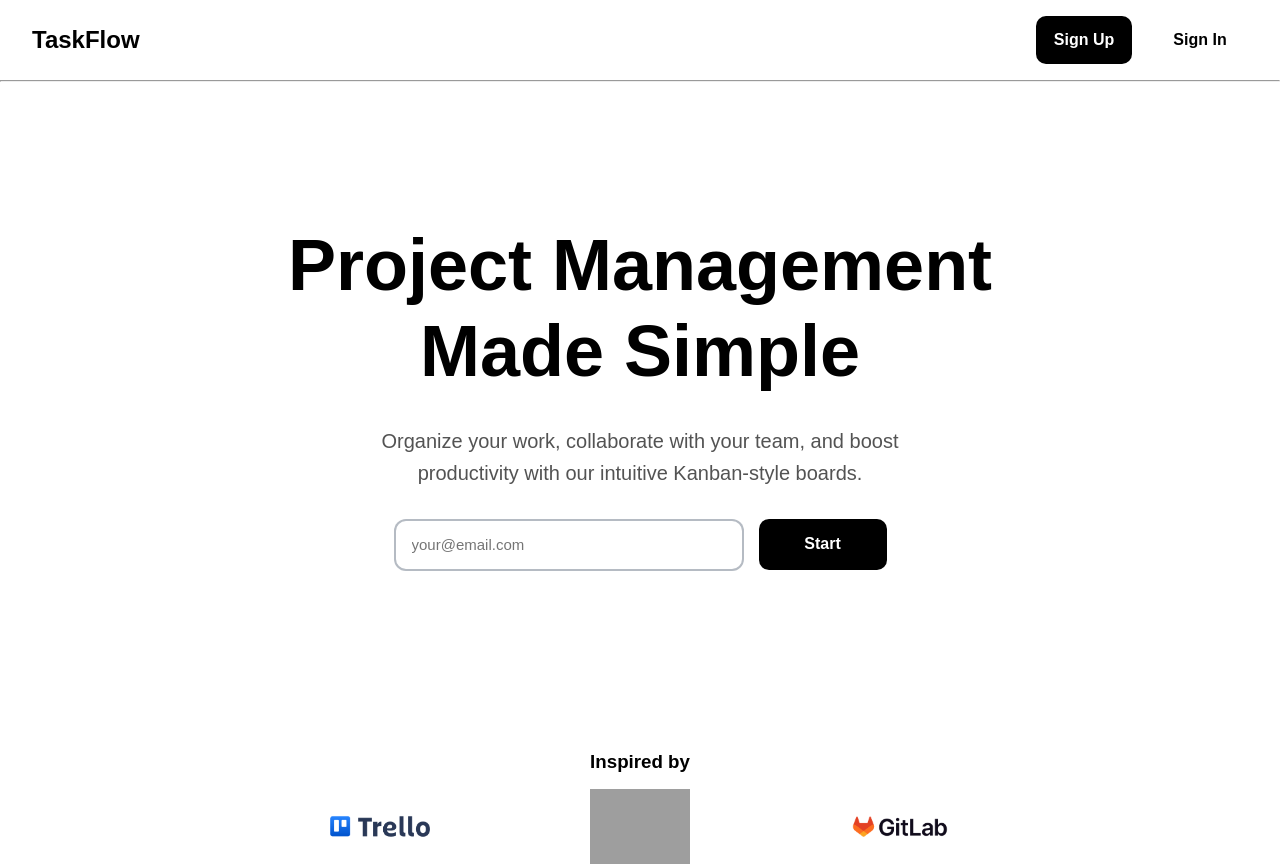
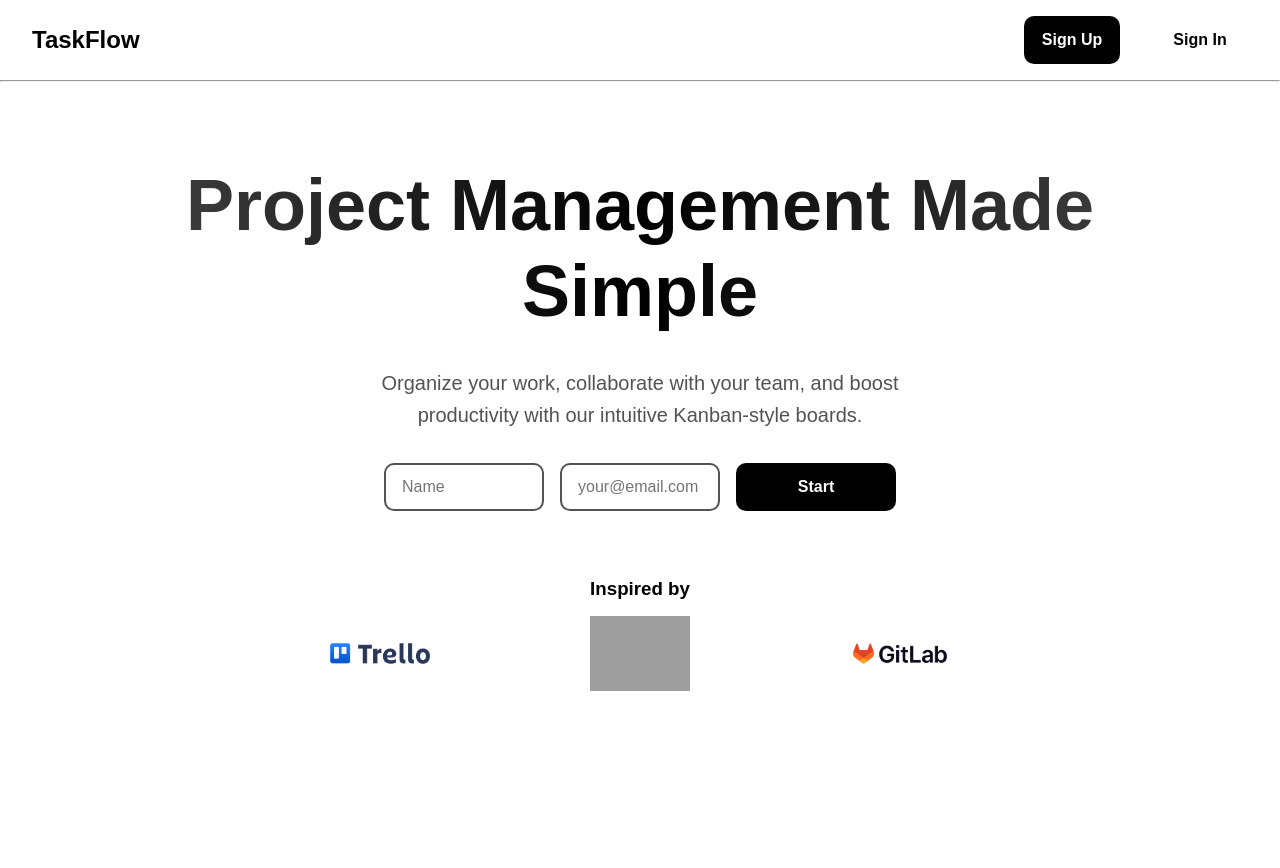
Before and after one commit to VitorFranciscoDev/taskflow-web, a Vue app: page / in a window 1280 px wide. After the commit the page ends 800 px from the top, so only its background shows below. Built offline with nearby package versions, Linux system fonts and the light colour scheme; grey boxes are pictures that could not be loaded.

Commit message:
feature(): Landing page done

```diff
--- a/src/infrastructure/presentation/auth/components/Footer.vue
+++ b/src/infrastructure/presentation/auth/components/Footer.vue
@@ -1,7 +1,3 @@
-<script lang="ts" setup>
-
-</script>
-
 <template>
     <footer class="footer">
       <h3 class="footer__title">Inspired by</h3>
@@ -27,7 +23,7 @@
 
 <style scoped>
     .footer {
-        margin-top: 10rem;
+        margin-top: 3rem;
         display: flex;
         flex-direction: column;
         align-items: center;
--- a/src/infrastructure/presentation/auth/components/Header.vue
+++ b/src/infrastructure/presentation/auth/components/Header.vue
@@ -1,9 +1,10 @@
 <script lang="ts" setup>
-  import { useRouter } from 'vue-router';
+  import { useRoute, useRouter } from 'vue-router';
   import { RouteDefs } from '@/config/navigation'
   import Button from "@/infrastructure/presentation/auth/components/Button.vue";
 
   const router = useRouter();
+  const route = useRoute();
 
   const navigateToSignIn = () => router.push(RouteDefs.LoginPage.path);
   const navigateToSignUp = () => router.push(RouteDefs.SignUpPage.path);
@@ -17,12 +18,12 @@
         <h1 class="header__nav__logo" @click="navigateToLandingPage">TaskFlow</h1>
 
         <div class="header__nav__auth">
-          <Button text="Sign Up" :width="6" :height="3" :isBackgroundBlack="true" @click="navigateToSignUp"/>
-          <Button text="Sign In" :width="6" :height="3" :is-background-black="false" @click="navigateToSignIn"/>
+          <Button v-if="route.path === RouteDefs.LandingPage.path || route.path === RouteDefs.LoginPage.path" text="Sign Up" :width="6" :height="3" :isBackgroundBlack="true" @click="navigateToSignUp"/>
+          <Button v-if="route.path === RouteDefs.LandingPage.path || route.path === RouteDefs.SignUpPage.path" text="Sign In" :width="6" :height="3" :is-background-black="false" @click="navigateToSignIn"/>
         </div>
       </nav>
     </header>
-    <hr class="hr">
+    <hr>
   </div>
 </template>
 
@@ -49,10 +50,6 @@
 
   .header__nav__auth {
     display: flex;
-    gap: 20px;
+    gap: 2rem;
   }
-
-  .hr {
-    background-color: grey;
-  }
-</style>
+  </style>
--- a/src/infrastructure/presentation/auth/components/Main.vue
+++ b/src/infrastructure/presentation/auth/components/Main.vue
@@ -1,17 +1,19 @@
 <script lang="ts" setup>
-import {ref} from 'vue';
+import { ref } from 'vue';
 import TextField from './TextField.vue';
 import Button from './Button.vue';
-import {useRouter} from 'vue-router';
+import { useRouter } from 'vue-router';
 
 const router = useRouter();
 
+const name = ref('');
 const email = ref('');
 
 function handleSubmit() {
   router.push({
     path: '/signUp',
     state: {
+      name: name.value,
       email: email.value,
     }
   });
@@ -27,13 +29,24 @@ function handleSubmit() {
 
     <div class="main__start">
       <TextField
+          v-model="name"
+          :has-label="false"
+          label=""
+          placeholder="Name"
+          type="text"
+          :width="10"
+          :height="3"
+      />
+      <TextField
           v-model="email"
           :has-label="false"
-          label="Email"
+          label=""
           placeholder="your@email.com"
           type="email"
+          :width="10"
+          :height="3"
       />
-      <Button :height="3.2" :isBackgroundBlack="true" :width="8" text="Start" @click="handleSubmit"/>
+      <Button :height="3" :isBackgroundBlack="true" :width="10" text="Start" @click="handleSubmit"/>
     </div>
   </main>
 </template>
@@ -43,17 +56,40 @@ function handleSubmit() {
   display: flex;
   flex-direction: column;
   align-items: center;
-  padding-top: 140px;
-  gap: 30px;
+  padding-top: 5rem;
+  gap: 2rem;
 }
 
 .main__title {
-  color: var(--primary-color);
   font-size: 4.5em;
-  max-width: 900px;
+  max-width: 60rem;
   font-weight: 900;
   line-height: 1.2;
   text-align: center;
+
+  background: linear-gradient(
+    90deg,
+    #000000 0%,
+    #4a4a4a 30%,
+    #c0c0c0 50%,
+    #4a4a4a 70%,
+    #000000 100%
+  );
+  background-size: 200% auto;
+  background-clip: text;
+  -webkit-background-clip: text;
+  -webkit-text-fill-color: transparent;
+
+  animation: gradient-slide 4s linear infinite;
+}
+
+@keyframes gradient-slide {
+  0% {
+    background-position: 0% center;
+  }
+  100% {
+    background-position: -200% center;
+  }
 }
 
 .main__subtitle {
@@ -62,39 +98,11 @@ function handleSubmit() {
   font-weight: 400;
   line-height: 1.6;
   text-align: center;
-  max-width: 600px;
+  max-width: 36rem;
 }
 
 .main__start {
   display: flex;
-  gap: 15px;
-}
-
-.main__start__fieldset {
-  border: none;
-}
-
-.main__start__fieldset__input {
-  background-color: var(--background-color);
-  color: var(--primary-color);
-  width: 300px;
-  height: 52px;
-  padding: 0 16px;
-  border-radius: 10px;
-  border: 2px solid rgba(71, 85, 105, 0.4);
-  font-size: 15px;
-  outline: none;
-  transition: all 0.3s ease;
-}
-
-.main__start__button {
-  background-color: black;
-  color: white;
-  width: 150px;
-  height: 50px;
-  border: none;
-  border-radius: 10px;
-  font-weight: 700;
-  cursor: pointer;
+  gap: 1rem;
 }
 </style>
--- a/src/infrastructure/presentation/auth/components/TextField.vue
+++ b/src/infrastructure/presentation/auth/components/TextField.vue
@@ -1,5 +1,5 @@
 <script lang="ts" setup>
-import {computed} from 'vue';
+import { computed } from 'vue';
 
 interface Props {
   modelValue: string;
@@ -7,21 +7,20 @@ interface Props {
   label: string;
   type: string;
   placeholder: string;
+  width: number;
+  height: number;
 }
 
-const props = withDefaults(defineProps<Props>(), {
-  type: 'text',
-  placeholder: '',
-});
+defineProps<Props>();
 
 const emit = defineEmits<{
   'update:modelValue': [value: string]
 }>();
 
-const value = computed({
-  get: () => props.modelValue,
-  set: (val) => emit('update:modelValue', val)
-});
+const updateValue = (event: Event) => {
+  const target = event.target as HTMLInputElement;
+  emit('update:modelValue', target.value);
+};
 </script>
 
 <template>
@@ -30,10 +29,11 @@ const value = computed({
 
     <fieldset class="fieldset">
       <input
-          v-model="value"
+          :v-model="modelValue"
           :placeholder="placeholder"
           :type="type"
           class="input"
+          :style="{ width: width + 'rem', height: height + 'rem' }"
       >
     </fieldset>
   </div>
@@ -43,13 +43,13 @@ const value = computed({
 .text-field {
   display: flex;
   flex-direction: column;
-  gap: 8px;
-  margin-bottom: 20px;
+  gap: 0.5rem;
+  margin-bottom: 1.2rem;
 }
 
 .label {
-  color: black;
-  font-size: 14px;
+  color: var(--primary-color);
+  font-size: 0.9em;
   font-weight: 500;
   align-self: flex-start;
   letter-spacing: 0.3px;
@@ -57,20 +57,15 @@ const value = computed({
 
 .fieldset {
   border: none;
-  margin: 0;
-  padding: 0;
 }
 
 .input {
-  background: white;
-  color: black;
-  width: 350px;
-  height: 52px;
-  padding: 0 16px;
-  border-radius: 12px;
-  border: 2px solid rgba(71, 85, 105, 0.4);
-  font-size: 15px;
-  outline: none;
+  background: var(--background-color);
+  color: var(--primary-color);
+  padding: 0 1rem;
+  border-radius: 10px;
+  border: 2px solid var(--secondary-color);
+  font-size: 1em;
   transition: all 0.3s ease;
 }
 
```
